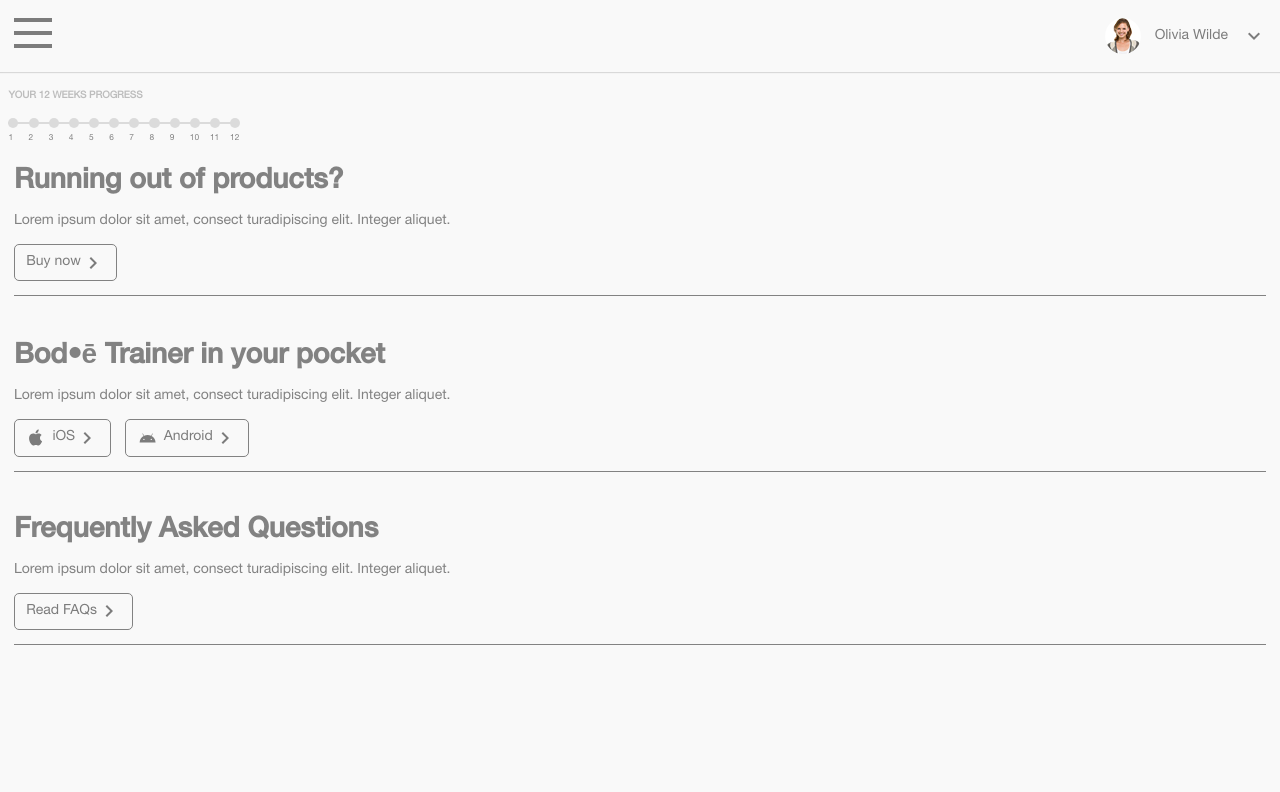
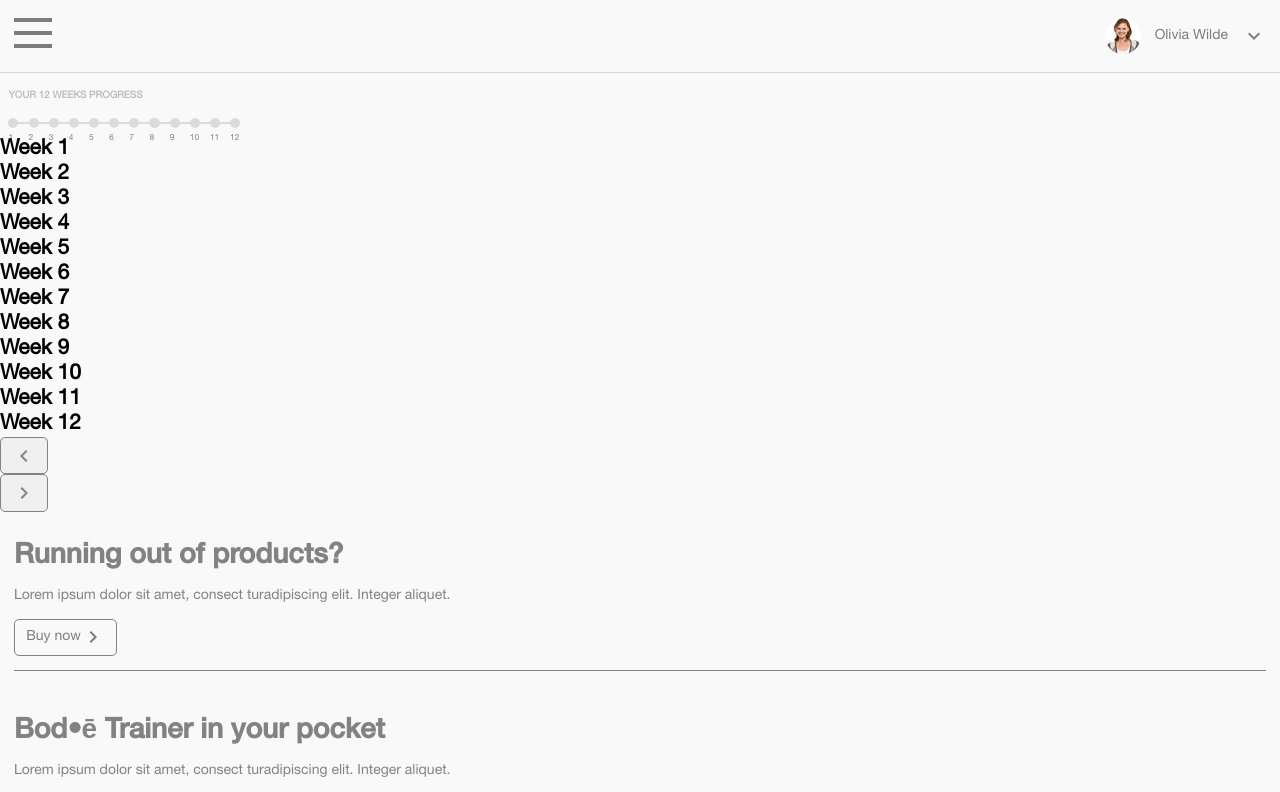
Before and after one commit to annaszalkiewicz/react-diet-app, a React (Create React App) app: page /dashboard in a window 1280 px wide. Shown: the top 792 px of the page. Built offline with nearby package versions, Linux system fonts and the light colour scheme.

Commit message:
Create Slider component

```diff
--- a/src/components/Dashboard.js
+++ b/src/components/Dashboard.js
@@ -1,9 +1,13 @@
-import React from 'react';
-import Timeline from './Timeline';
+import React from "react";
+import Timeline from "./Timeline";
+import Slider from "./Slider";
 
 const Dashboard = () => {
   return (
-    <Timeline />
+    <div className="dashboard_container">
+      <Timeline />
+      <Slider />
+    </div>
   );
 };
 
--- /dev/null
+++ b/src/components/Slider.js
@@ -0,0 +1,35 @@
+import React, { Component } from "react";
+import { Icon } from "@mdi/react";
+import { mdiChevronLeft, mdiChevronRight } from "@mdi/js";
+
+class Slider extends Component {
+  render() {
+    return (
+      <section className="slider">
+        <div className="slider_container">
+          <h1 className="slider_title">Week 1</h1>
+          <h1 className="slider_title">Week 2</h1>
+          <h1 className="slider_title">Week 3</h1>
+          <h1 className="slider_title">Week 4</h1>
+          <h1 className="slider_title">Week 5</h1>
+          <h1 className="slider_title">Week 6</h1>
+          <h1 className="slider_title">Week 7</h1>
+          <h1 className="slider_title">Week 8</h1>
+          <h1 className="slider_title">Week 9</h1>
+          <h1 className="slider_title">Week 10</h1>
+          <h1 className="slider_title">Week 11</h1>
+          <h1 className="slider_title">Week 12</h1>
+
+          <button className="button_primary prev">
+            <Icon path={mdiChevronLeft} size={1} color="#828282" />
+          </button>
+          <button className="button_primary next">
+            <Icon path={mdiChevronRight} size={1} color="#828282" />
+          </button>
+        </div>
+      </section>
+    );
+  }
+}
+
+export default Slider;
```
